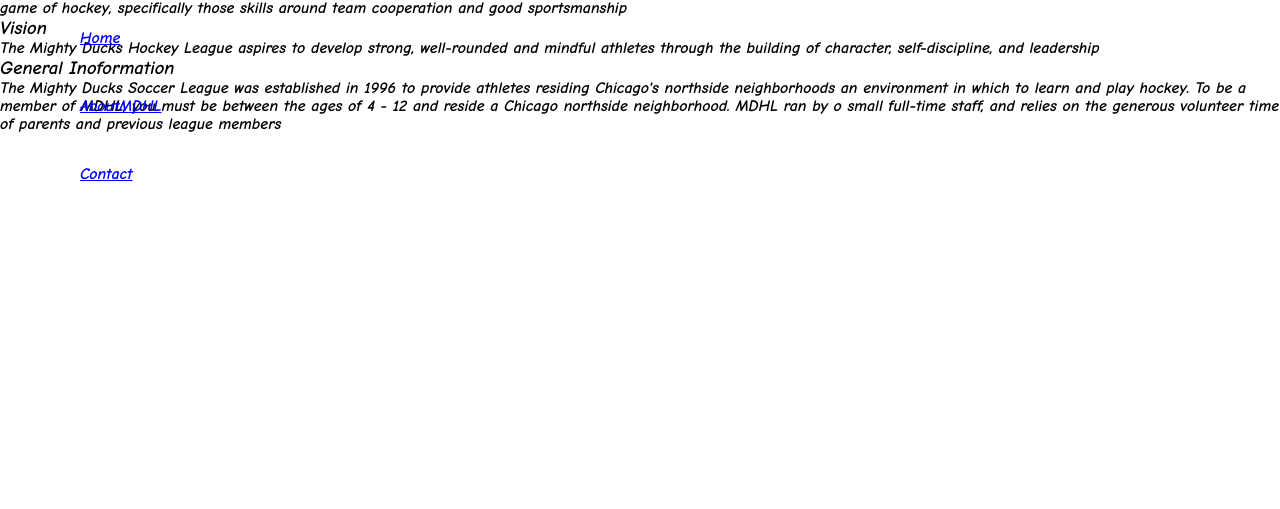
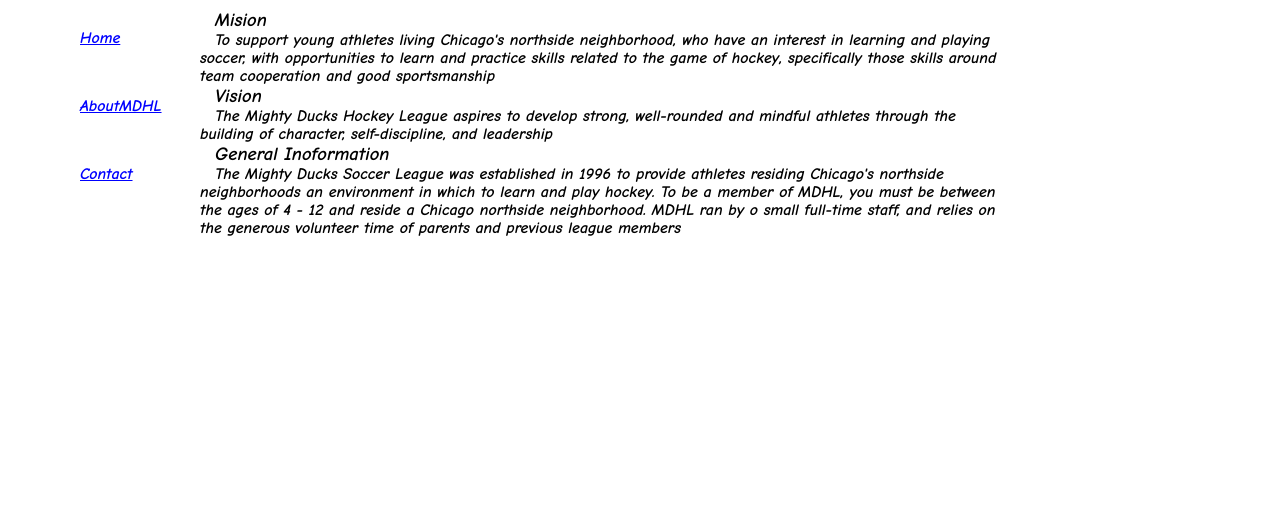
Before and after one commit to Gime8807/MindHubRepositories, a plain HTML site: page about.html in a window 1280 px wide. Shown: the part 291-800 px from the top of the page. Drawn offline with Linux system fonts and the light colour scheme.

Commit message:
primer hoja de estilos terminada

```diff
--- a/about.html
+++ b/about.html
@@ -19,23 +19,22 @@
     </header>
     <main>
         <h2>About MDHL</h2>
-        <div>
-            <img class="image" src="./assets/img/hockey2.jpg" alt="image2" height="150px">
-        </div>
-        <article>
+        <img class="image" src="./assets/img/hockey2.jpg" alt="image2" height="150px">
+
+        <article class="article">
             <h3>Mision</h3>
-            <p>To support young athletes living Chicago's northside neighborhood, who have an interest in
+            <p class="description-article">To support young athletes living Chicago's northside neighborhood, who have an interest in
                 learning and playing soccer, with opportunities to learn and practice skills related to the game of
                 hockey, specifically those skills around team cooperation and good sportsmanship</p>
         </article>
-        <article>
+        <article class="article">
             <h3>Vision</h3>
-            <p>The Mighty Ducks Hockey League aspires to develop strong, well-rounded and mindful athletes
+            <p class="description-article">The Mighty Ducks Hockey League aspires to develop strong, well-rounded and mindful athletes
                 through the building of character, self-discipline, and leadership</p>
         </article>
-        <article>
+        <article class="article">
             <h3>General Inoformation</h3>
-            <p>The Mighty Ducks Soccer League was established in 1996 to provide athletes residing
+            <p class="description-article">The Mighty Ducks Soccer League was established in 1996 to provide athletes residing
                 Chicago's northside neighborhoods an environment in which to learn and play hockey. To be a
                 member of MDHL, you must be between the ages of 4 - 12 and reside a Chicago northside
                 neighborhood. MDHL ran by o small full-time staff, and relies on the generous volunteer time of
--- a/assets/stylesheets/style1.css
+++ b/assets/stylesheets/style1.css
@@ -13,14 +13,12 @@
     }
 
 
-/*ESTILOS DE HOME*/
+/*ESTILOS DE HEADER*/
 
 h1{
     height: 500px;
     padding: 10px;
     font-size:60px;
-
-
 }
 
 header {
@@ -31,6 +29,7 @@ header {
     background-repeat: no-repeat;
     position: relative;
 }
+
  #Logo {
     height: 100px;
     display: block;
@@ -38,7 +37,6 @@ header {
     position: absolute;
     top: 175px;
     right: 80px;
-
  }
 
  nav{
@@ -46,14 +44,14 @@ header {
     top:240px;
     margin:30px;
     padding:10px;
+ }
 
- }
  nav a {
     display:block;
     padding: 10px;
     margin: 30px;
     color: blue;
-
+    cursor: pointer;
  }
 
  nav a:hover{
@@ -90,3 +88,22 @@ li{
 .text{
     margin-left: 20px;
 }
+
+/*ESTILOS DE ABOUT*/
+
+.article {
+    width: 50rem;
+    display: block;
+    position:relative;
+    left: 200px;
+    top: 50px;
+    text-indent:15px;
+}
+
+/*ESTILOS DE CONTACT*/
+.contact {
+position: relative;
+left: 210px;
+top: 70px;
+padding: 10px;
+}
```
Also changed, not shown: contact.html (+2 -2 lines).
